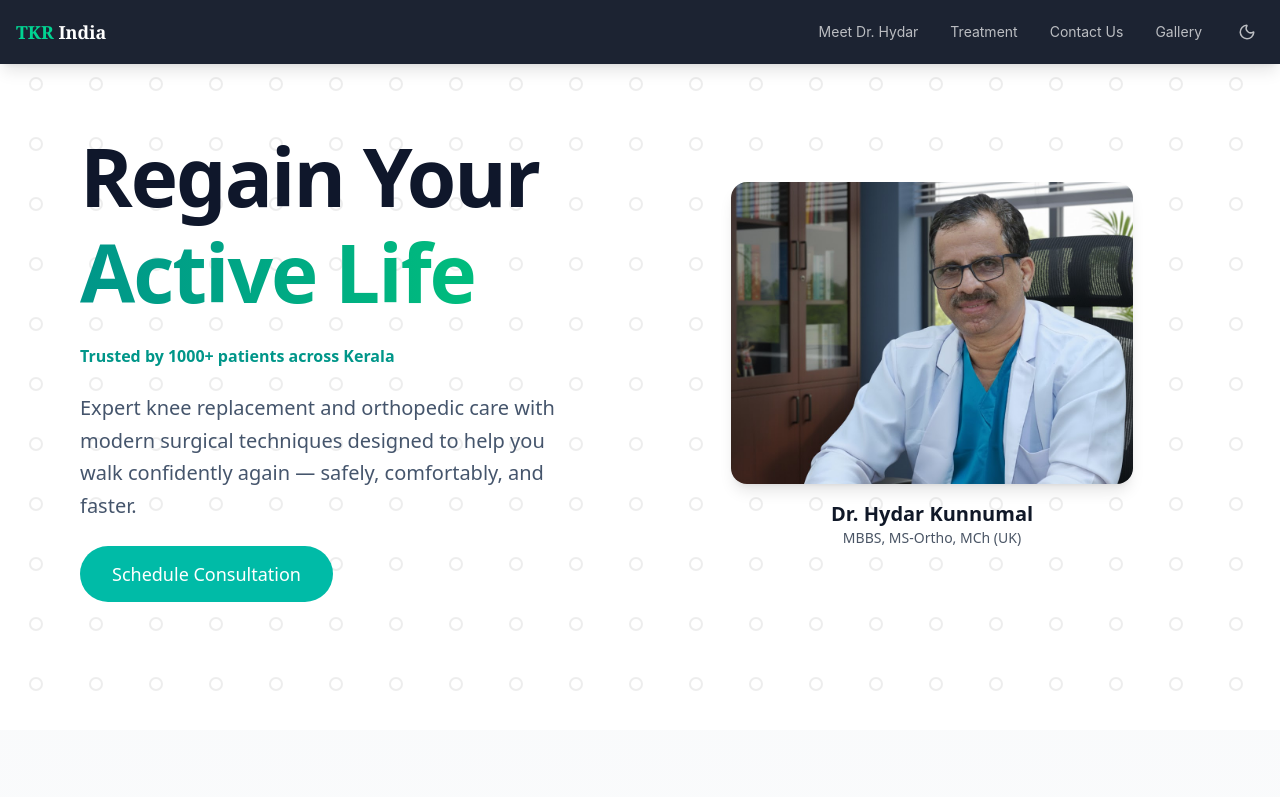
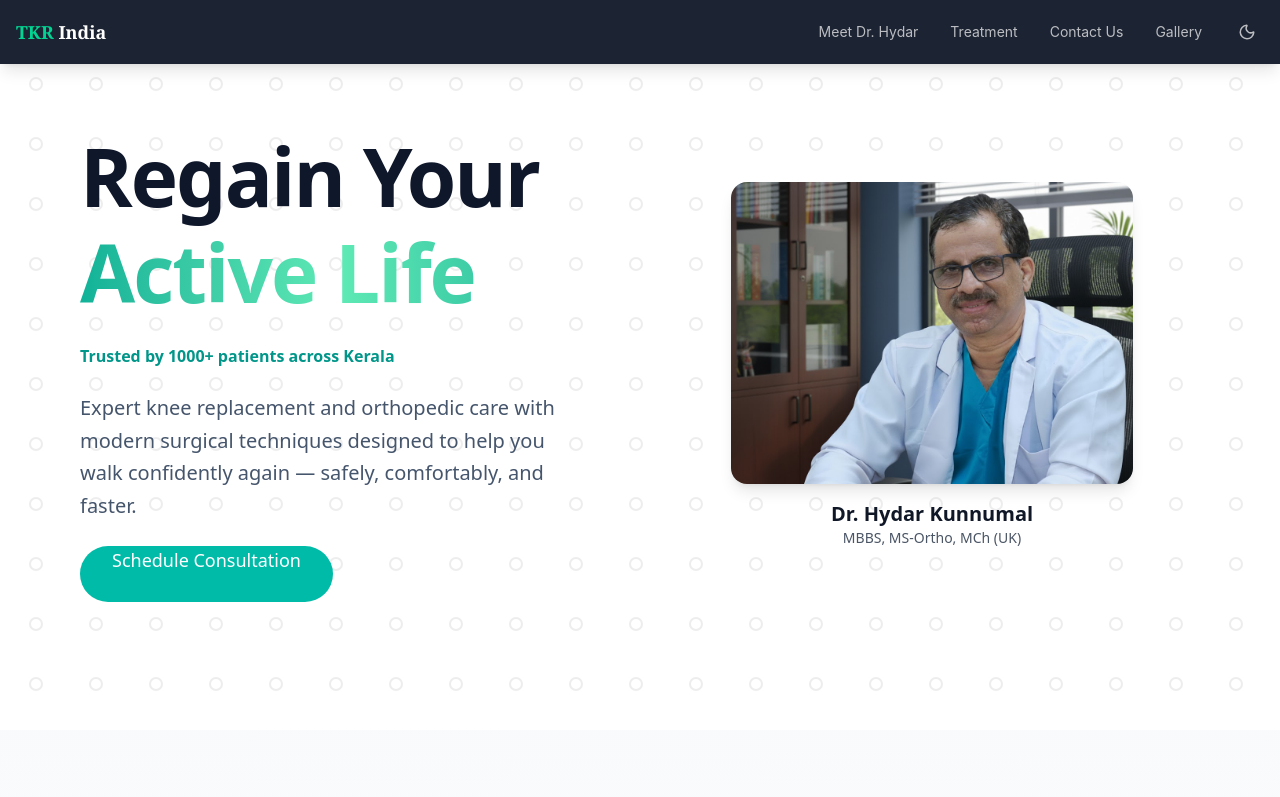
Before and after one commit to nihal70002/Finalrelief, a React (Vite) app: page / in a window 1280 px wide. Shown: the top 797 px of the page. Built offline with nearby package versions, Linux system fonts and the light colour scheme.

Commit message:
popopopo

```diff
--- a/src/components/HeroSection.jsx
+++ b/src/components/HeroSection.jsx
@@ -30,9 +30,9 @@ export default function HeroSection() {
               <h1 className="text-3xl sm:text-5xl lg:text-[4.5rem] xl:text-[5rem] font-extrabold leading-[1.2] tracking-tight text-slate-900 dark:text-white">
                 Regain Your
                 <br className="hidden sm:block" />
-                <span className="text-transparent bg-clip-text bg-gradient-to-r from-teal-600 to-emerald-500">
-                  Active Life
-                </span>
+                <span className="text-transparent bg-clip-text bg-[length:200%_auto] bg-gradient-to-r from-teal-600 via-emerald-300 to-teal-600 animate-shimmer">
+  Active Life
+</span>
               </h1>
 
               {/* TRUST LINE */}
@@ -50,9 +50,9 @@ export default function HeroSection() {
               {/* BUTTON */}
               <div className="flex justify-center lg:justify-start">
 
-                <button className="rounded-full h-14 px-8 bg-teal-500 text-white text-lg font-medium hover:bg-teal-600 transition">
-                  Schedule Consultation
-                </button>
+                <button className="hidden md:inline-flex rounded-full h-14 px-8 bg-teal-500 text-white text-lg font-medium hover:bg-teal-600 transition">
+  Schedule Consultation
+</button>
 
               </div>
 
--- a/tailwind.config.js
+++ b/tailwind.config.js
@@ -5,7 +5,17 @@ export default {
     "./src/**/*.{js,jsx,ts,tsx}",
   ],
   theme: {
-    extend: {},
+    extend: {
+      keyframes: {
+        shimmer: {
+          "0%": { backgroundPosition: "-200% center" },
+          "100%": { backgroundPosition: "200% center" },
+        },
+      },
+      animation: {
+        shimmer: "shimmer 4s ease-in-out infinite",
+      },
+    },
   },
   plugins: [],
 };
```
